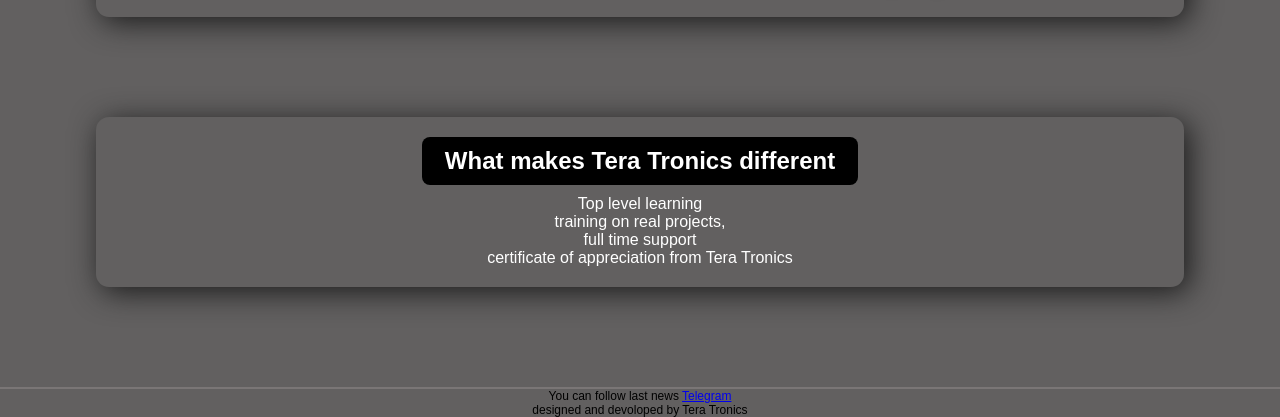
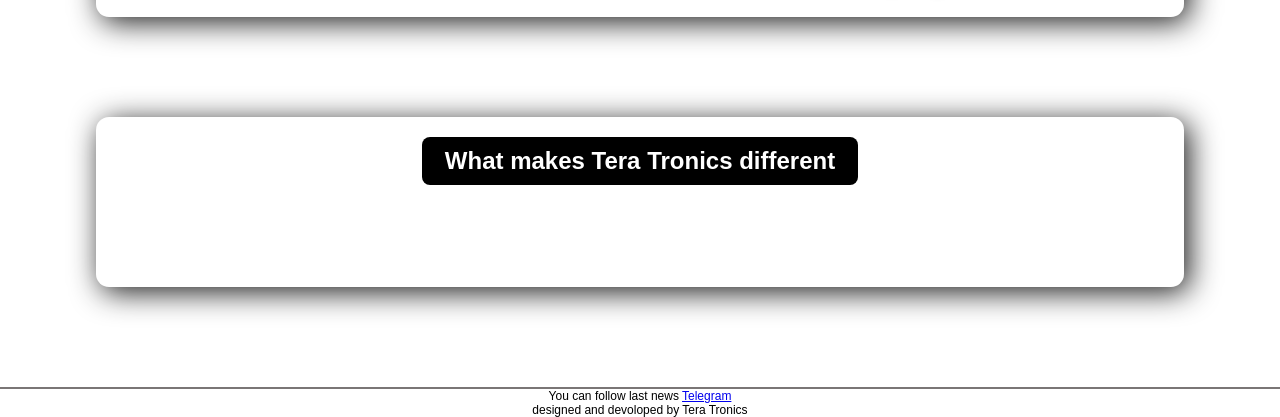
Before and after one commit to mostafahosam254/tera, a plain HTML site: page index.html in a window 1280 px wide. Shown: the part 576-993 px from the top of the page. Drawn offline with Linux system fonts and the light colour scheme; a web font is replaced by a local one.

Commit message:
Update style.css

```diff
--- a/style.css
+++ b/style.css
@@ -11,7 +11,7 @@
 
 body
 {
-    background-color: rgb(98, 96, 96);
+    background-color: rgb(255,255,255);
 }
 
 
```
